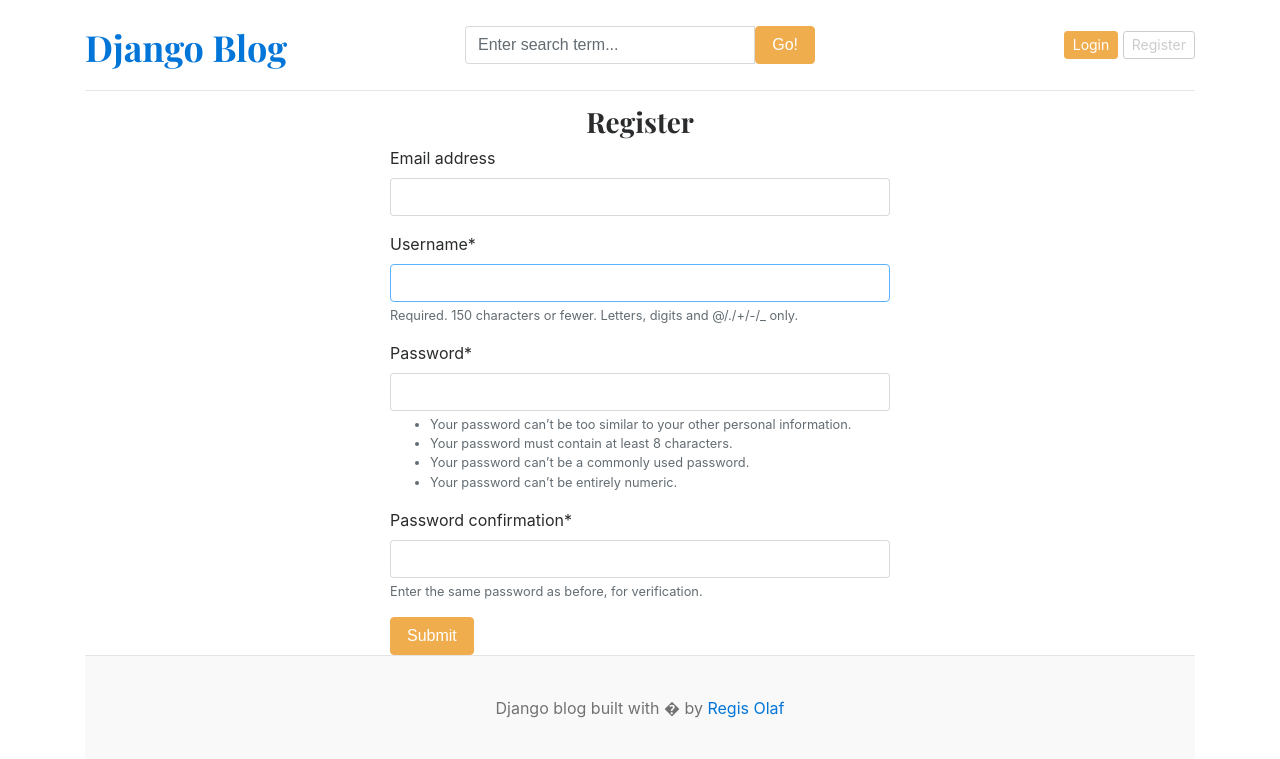
After one commit to gouemoregis/django-blog, a Django app: page /register/ in a window 1280 px wide. The commit adds this page. Shown: the top 759 px of the page. Run offline with Django 4.2, Linux system fonts and the light colour scheme; data that the repository does not hold is empty; some libraries are stand-ins or nearby versions.

Commit message:
Handling login and logout features

```diff
--- /dev/null
+++ b/blog_main/forms.py
@@ -0,0 +1,8 @@
+from django.contrib.auth.forms import UserCreationForm
+from django.contrib.auth.models import User
+
+
+class RegistrationForm(UserCreationForm):
+    class Meta:
+        model = User
+        fields = ('email', 'username', 'password1', 'password2')
--- a/blog_main/settings.py
+++ b/blog_main/settings.py
@@ -39,6 +39,8 @@ INSTALLED_APPS = [
     'django.contrib.staticfiles',
     'blogs',
     'assignments',
+    'crispy_forms',
+    'crispy_bootstrap4',
 ]
 
 MIDDLEWARE = [
@@ -132,3 +134,5 @@ DEFAULT_AUTO_FIELD = 'django.db.models.BigAutoField'
 
 MEDIA_URL = '/media/'
 MEDIA_ROOT = BASE_DIR / 'media'
+
+CRISPY_TEMPLATE_PACK = 'bootstrap4'
--- a/blog_main/urls.py
+++ b/blog_main/urls.py
@@ -25,7 +25,10 @@ urlpatterns = [
     path('admin/', admin.site.urls),
     path('', views.home, name='home'),
     path('category/', include('blogs.urls')),
-    path('<slug:slug>/', BlogView.blogs, name='blogs'),
+    path('blogs/<slug:slug>/', BlogView.blogs, name='blogs'),
     # search endpoint
     path('blogs/search/', BlogView.search, name='search'),
+    path('register/', views.register, name='register'),
+    path('login/', views.login, name='login'),
+    path('logout/', views.logout, name='logout'),
 ] + static(settings.MEDIA_URL, document_root=settings.MEDIA_ROOT)
--- a/blog_main/views.py
+++ b/blog_main/views.py
@@ -1,7 +1,10 @@
-from django.shortcuts import render
+from django.shortcuts import redirect, render
+from django.contrib.auth.forms import AuthenticationForm
+from django.contrib import auth
 
 from assignments.models import About
 from blogs.models import Blog
+from .forms import RegistrationForm
 
 def home(request):
     featured_posts = Blog.objects.filter(is_featured=True, status="published")
@@ -19,3 +22,42 @@ def home(request):
         "about": about,
     }
     return render(request, 'home.html', context)
+
+
+def register(request):
+    if request.method == 'POST':
+        form = RegistrationForm(request.POST)
+        if form.is_valid():
+            form.save()
+            return redirect("register")
+            # You might want to log the user in or redirect them after registration
+    else:
+        form = RegistrationForm()
+    form = RegistrationForm()
+    context = {
+        'form': form,
+    }
+    return render(request, 'register.html', context)
+
+
+def login(request):
+    if request.method == 'POST':
+        form = AuthenticationForm(request, request.POST)
+        if form.is_valid():
+            username = form.cleaned_data.get('username')
+            password = form.cleaned_data.get('password')
+            user = auth.authenticate(request, username=username, password=password)
+            if user is not None:
+                auth.login(request, user)
+            return redirect("home")
+
+    form = AuthenticationForm()
+    context = {
+        'form': form,
+    }
+    return render(request, 'login.html', context)
+
+
+def logout(request):
+    auth.logout(request)
+    return redirect("home")
--- a/templates/base.html
+++ b/templates/base.html
@@ -29,8 +29,14 @@
             </form>
           </div>
           <div class="col-4 d-flex justify-content-end align-items-center">
-            <a class="btn btn-sm btn-warning" href="#">Login</a> &nbsp;
-            <a class="btn btn-sm btn-outline-secondary" href="#">Register</a>
+            {% if not user.is_authenticated %}
+            <a class="btn btn-sm btn-warning" href="{% url 'login' %}">Login</a> &nbsp;
+            <a class="btn btn-sm btn-outline-secondary" href="{% url 'register' %}">Register</a>
+            {% else %}
+            <span class="mr-2">You are logged in as {{ user.username }}</span>
+            &emsp;
+            <span><a class="btn btn-sm btn-outline-secondary" href="{% url 'logout' %}">Logout</a></span>
+            {% endif %}
           </div>
         </div>
       </header>
--- /dev/null
+++ b/templates/register.html
@@ -0,0 +1,12 @@
+{% extends "base.html" %}
+
+{% block content %}
+{% load crispy_forms_tags %}
+<h3 class="text-center">Register</h3>
+<form action="{% url 'register' %}" method="POST" style="width: 500px; margin: auto;">
+    {% csrf_token %}
+    {{ form | crispy }}
+    <button type="submit" class="btn btn-warning">Submit</button>
+</form>
+
+{% endblock %}
```
Also changed, not shown: templates/login.html (added, +13 -0 lines).
